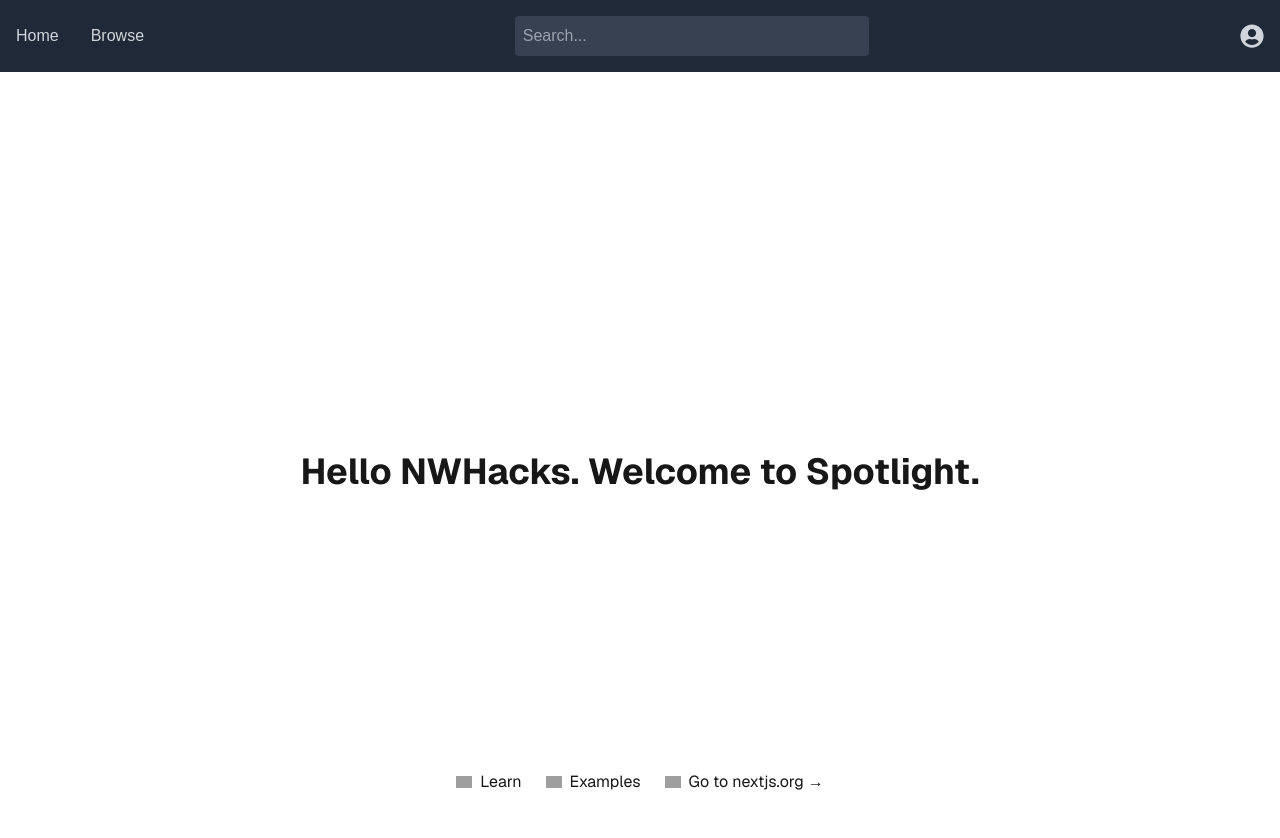
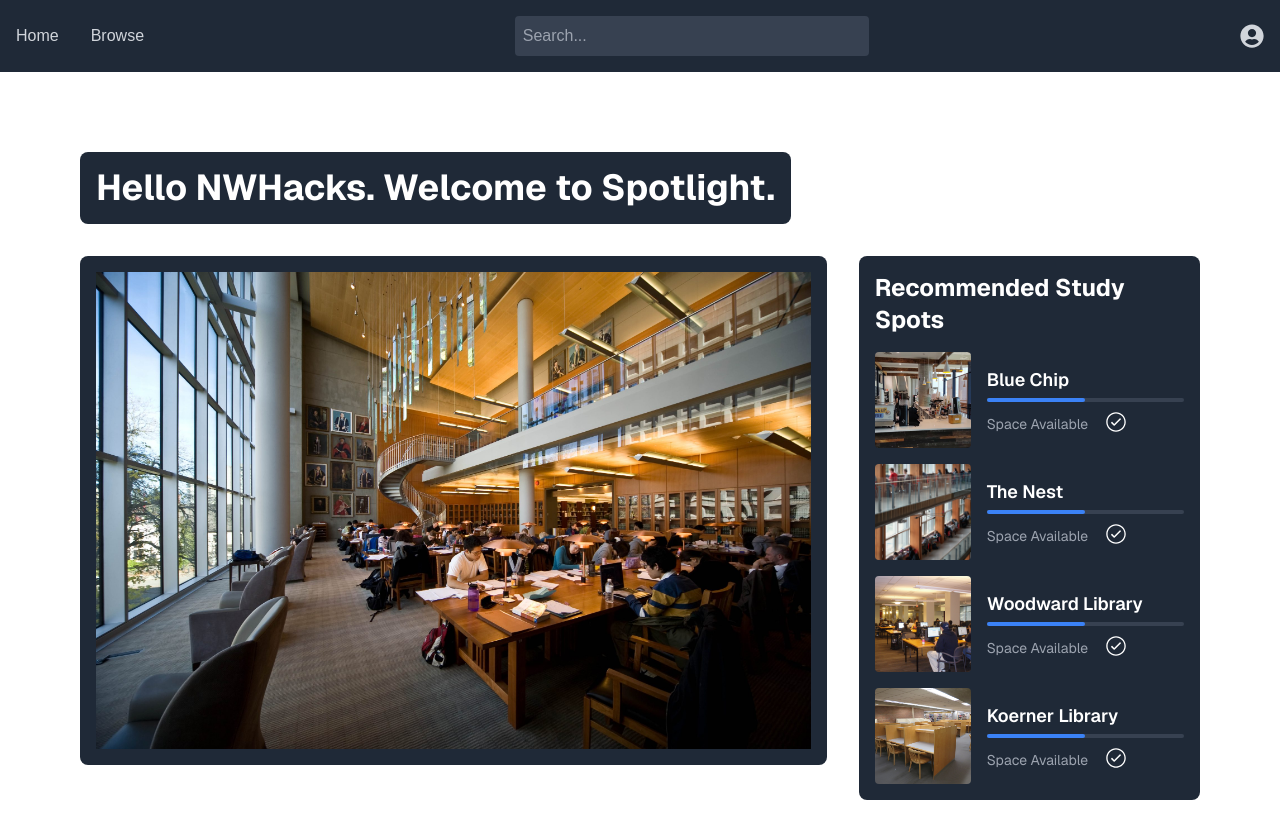
Before and after one commit to romansinkus/spotlight, a Next.js app in the folder spotlight-frontend/: page / in a window 1280 px wide. Shown: the top 838 px of the page. Built offline with nearby package versions, Linux system fonts and the light colour scheme; grey boxes are pictures that could not be loaded.

Commit message:
Updated the home page

```diff
--- a/spotlight-frontend/src/app/page.js
+++ b/spotlight-frontend/src/app/page.js
@@ -1,63 +1,46 @@
 import Image from "next/image";
-import TopNav from "./components/topnav";
 import Layout from './layout';
-
+import { IoIosCheckmarkCircleOutline } from "react-icons/io";
 
 
 export default function Home() {
-
   return (
-    <div className="grid grid-rows-[20px_1fr_20px] items-center justify-items-center min-h-screen p-8 pb-20 gap-16 sm:p-20 font-[family-name:var(--font-geist-sans)]">
-      <main className="flex flex-col gap-8 row-start-2 items-center sm:items-start">
-        <h1 className="text-4xl font-bold self-start">Hello NWHacks. Welcome to Spotlight.</h1>
+    <div className="min-h-screen p-8 pb-20 sm:p-20 font-[family-name:var(--font-geist-sans)]">
+      <main className="flex flex-col gap-8 items-center sm:items-start">
+        <h1 className="text-4xl font-bold self-start bg-gray-800 text-white p-4 rounded-lg">
+          Hello NWHacks. Welcome to Spotlight.
+        </h1>
+        <div className="flex flex-col sm:flex-row gap-8 w-full">
+          <div className="flex-2 text-4xl font-bold self-start bg-gray-800 text-white p-4 rounded-lg  w-2/3">
+            <img src='/images/IKB.jpg' alt='IKB' className="w-full h-100 object-cover" />
+          </div>
+          <div className="flex-1 bg-gray-800 text-white p-4 rounded-lg w-1/3">
+            <h2 className="text-2xl font-bold mb-4">Recommended Study Spots</h2>
+            <div className="flex flex-col gap-4">
+              {[
+                { id: 1, name: 'Blue Chip', src: '/images/BlueChip.jpg' },
+                { id: 2, name: 'The Nest', src: '/images/Nest.jpg' },
+                { id: 3, name: 'Woodward Library', src: '/images/Woodward.jpg' },
+                { id: 4, name: 'Koerner Library', src: '/images/Koerner.jpg' },
+              ].map(image => (
+                <div key={image.id} className="flex items-center gap-4">
+                  <img src={image.src} alt={image.name} className="w-24 h-24 object-cover rounded" />
+                  <div className="flex-grow">
+                    <div className="text-lg font-semibold">{image.name}</div>
+                    <div className="bg-gray-700 rounded-full h-1 mt-1">
+                      <div className="bg-blue-500 h-1 rounded-full" style={{ width: '50%' }}></div>
+                    </div>
+                    <div className="flex flex-row gap-4 mt-2 items-center">
+                      <div className="text-sm text-gray-400 mt-1">Space Available</div>
+                      <IoIosCheckmarkCircleOutline size={24} />
+                    </div>
+                  </div>
+                </div>
+              ))}
+            </div>
+          </div>
+        </div>
       </main>
-      <footer className="row-start-3 flex gap-6 flex-wrap items-center justify-center">
-        <a
-          className="flex items-center gap-2 hover:underline hover:underline-offset-4"
-          href="https://nextjs.org/learn?utm_source=create-next-app&utm_medium=appdir-template-tw&utm_campaign=create-next-app"
-          target="_blank"
-          rel="noopener noreferrer"
-        >
-          <Image
-            aria-hidden
-            src="/file.svg"
-            alt="File icon"
-            width={16}
-            height={16}
-          />
-          Learn
-        </a>
-        <a
-          className="flex items-center gap-2 hover:underline hover:underline-offset-4"
-          href="https://vercel.com/templates?framework=next.js&utm_source=create-next-app&utm_medium=appdir-template-tw&utm_campaign=create-next-app"
-          target="_blank"
-          rel="noopener noreferrer"
-        >
-          <Image
-            aria-hidden
-            src="/window.svg"
-            alt="Window icon"
-            width={16}
-            height={16}
-          />
-          Examples
-        </a>
-        <a
-          className="flex items-center gap-2 hover:underline hover:underline-offset-4"
-          href="https://nextjs.org?utm_source=create-next-app&utm_medium=appdir-template-tw&utm_campaign=create-next-app"
-          target="_blank"
-          rel="noopener noreferrer"
-        >
-          <Image
-            aria-hidden
-            src="/globe.svg"
-            alt="Globe icon"
-            width={16}
-            height={16}
-          />
-          Go to nextjs.org →
-        </a>
-      </footer>
     </div>
   );
 }
--- a/spotlight-frontend/src/app/screens/browselocations/page.js
+++ b/spotlight-frontend/src/app/screens/browselocations/page.js
@@ -1,4 +1,5 @@
 import React from 'react';
+import Layout from '../../layout';
 
 const locations = [
     { id: 1, name: 'Irving K Barber Library', image: '/images/IKB.jpg' },
@@ -11,6 +12,7 @@ const locations = [
 
 const BrowseLocations = () => {
     return (
+        <Layout>
             <div className="container mx-auto p-4">
                 <h1 className="text-2xl font-bold mb-4">Browse Locations</h1>
                 <div className="grid grid-cols-1 sm:grid-cols-2 lg:grid-cols-3 gap-4">
@@ -24,6 +26,7 @@ const BrowseLocations = () => {
                     ))}
                 </div>
             </div>
+        </Layout>
     );
 };
 
```
Lines whose indentation alone changed are shown as unchanged.
